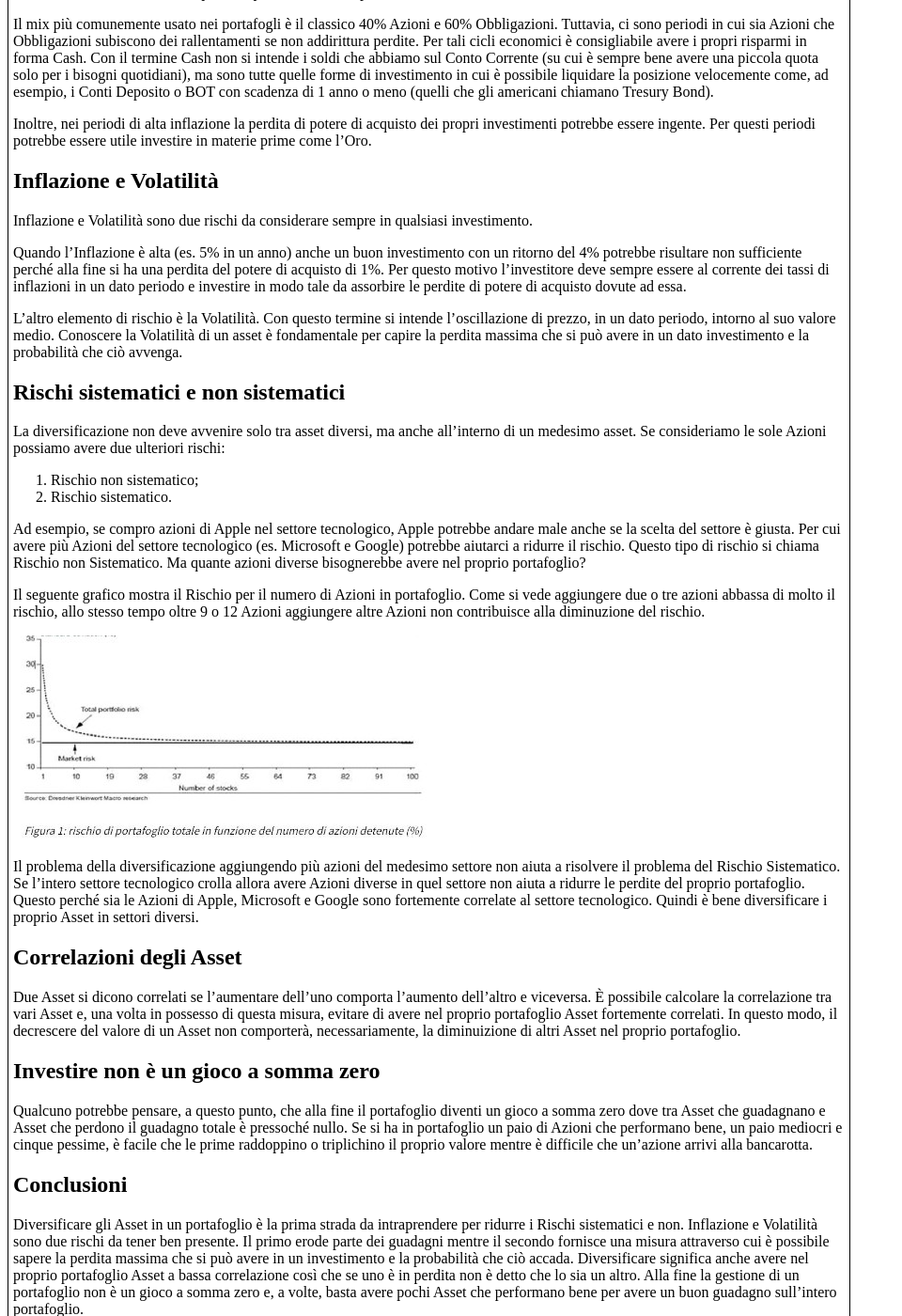
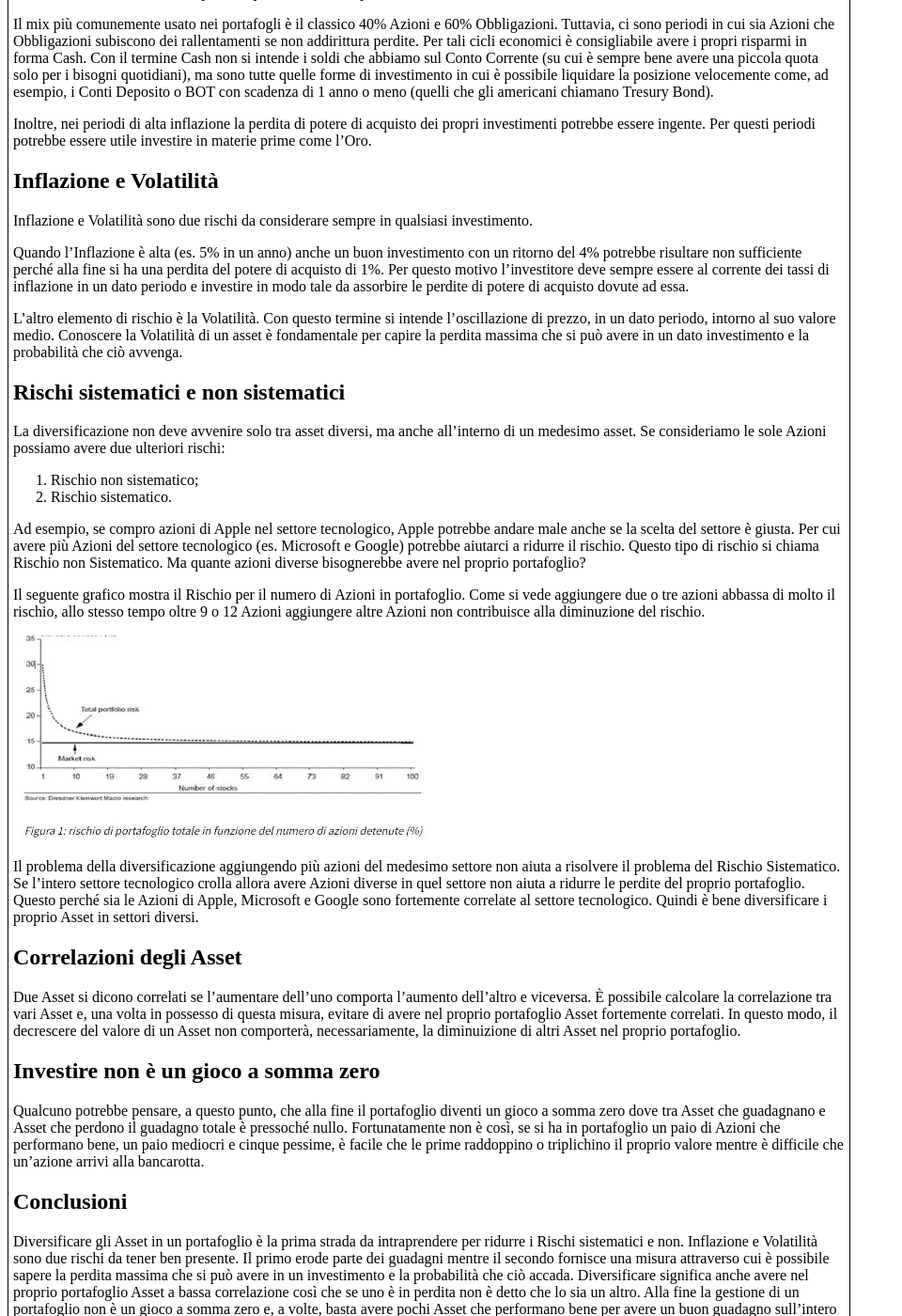
Before and after one commit to sasadangelo/investire, a Jekyll site: the page built from asset-allocation.md, in a window 1280 px wide and 1400 px high, scrolled down 462 px. Shown: the whole window at 94% size, without its empty margins (0-960 px from the left). Built offline with Jekyll 4.4.1, drawn with Linux system fonts in a browser that asks for light colours.

Commit message:
Fix asset-allocation.md

```diff
--- a/asset-allocation.md
+++ b/asset-allocation.md
@@ -38,7 +38,7 @@ Inflazione e Volatilità sono due rischi da considerare sempre in qualsiasi inve
 
 Quando l'Inflazione è alta (es. 5% in un anno) anche un buon investimento con un
 ritorno del 4% potrebbe risultare non sufficiente perché alla fine si ha una perdita del potere di acquisto di 1%. Per questo motivo l'investitore
-deve sempre essere al corrente dei tassi di inflazioni in un dato periodo e investire in modo tale da assorbire le perdite di potere di acquisto dovute ad essa.
+deve sempre essere al corrente dei tassi di inflazione in un dato periodo e investire in modo tale da assorbire le perdite di potere di acquisto dovute ad essa.
 
 L'altro elemento di rischio è la Volatilità. Con questo termine si intende l'oscillazione di prezzo, in un dato periodo, intorno al suo valore medio.
 Conoscere la Volatilità di un asset è fondamentale per capire la perdita massima che si può avere in un dato investimento e la probabilità che ciò avvenga.
@@ -73,8 +73,8 @@ non comporterà, necessariamente, la diminuizione di altri Asset nel proprio por
 ## Investire non è un gioco a somma zero
 
 Qualcuno potrebbe pensare, a questo punto, che alla fine il portafoglio diventi un gioco a somma zero dove tra Asset che guadagnano e Asset che perdono il
-guadagno totale è pressoché nullo. Se si ha in portafoglio un paio di Azioni che performano bene, un paio mediocri e cinque pessime, è facile che le prime
-raddoppino o triplichino il proprio valore mentre è difficile che un'azione arrivi alla bancarotta.
+guadagno totale è pressoché nullo. Fortunatamente non è così, se si ha in portafoglio un paio di Azioni che performano bene, un paio mediocri e cinque pessime,
+è facile che le prime raddoppino o triplichino il proprio valore mentre è difficile che un'azione arrivi alla bancarotta.
 
 ## Conclusioni
 
```
